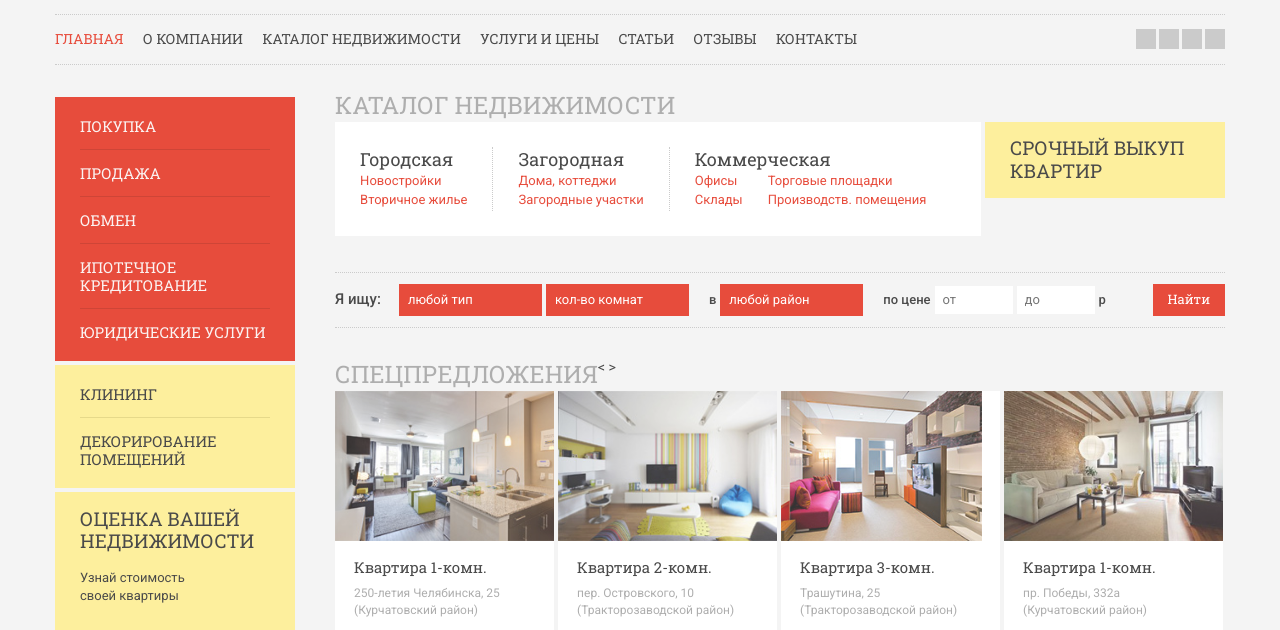
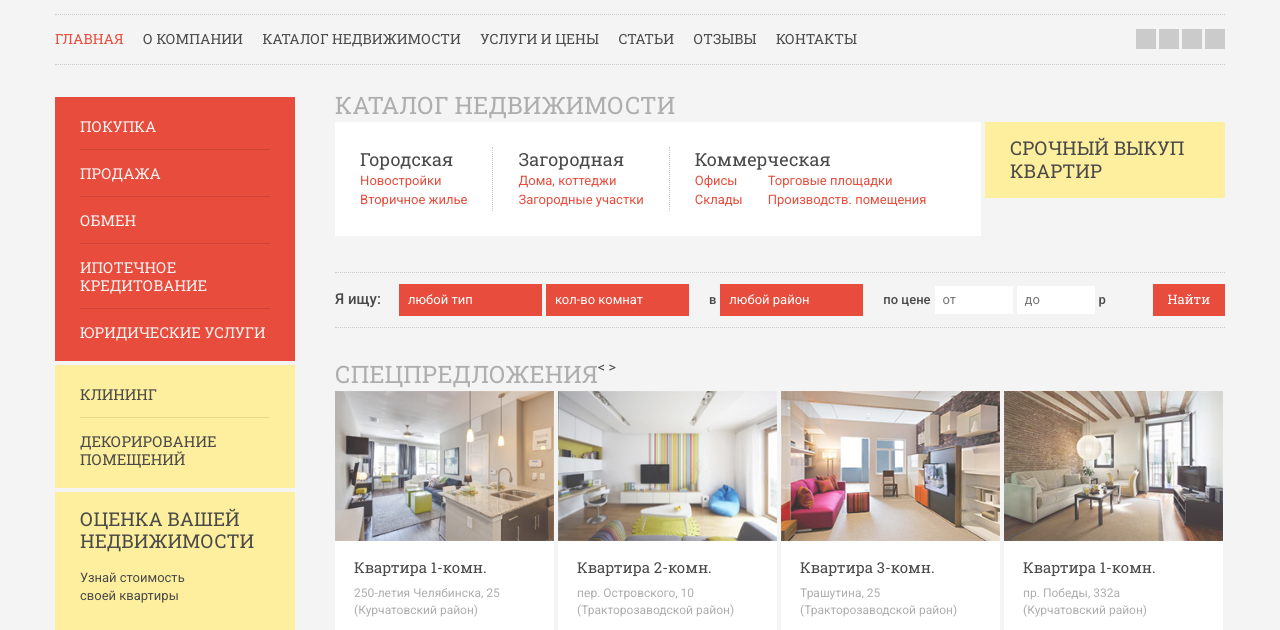
Before and after one commit to AnNavara/bem-alfa, a website: page index.html in a window 1280 px wide. Shown: the part 156-786 px from the top of the page. Drawn offline with Linux system fonts and the light colour scheme.

Commit message:
Small fix

```diff
--- a/less/components/sale-item.less
+++ b/less/components/sale-item.less
@@ -6,7 +6,7 @@
   margin: 0 @margin-default @margin-default 0;
   width: 219px;
   background-color: @white;
-  overflow-x: hidden;
+  overflow: hidden;
 
   &__wrapper{
     padding: 0 19px 18px 19px;
@@ -15,7 +15,7 @@
 
   &__img{
     margin-bottom: 17px;
-    width: auto;
+    min-width: 100%;
     height: 150px;
     opacity: .8;
   }
```
Also changed, not shown: css/style.css, css/style.min.css.
